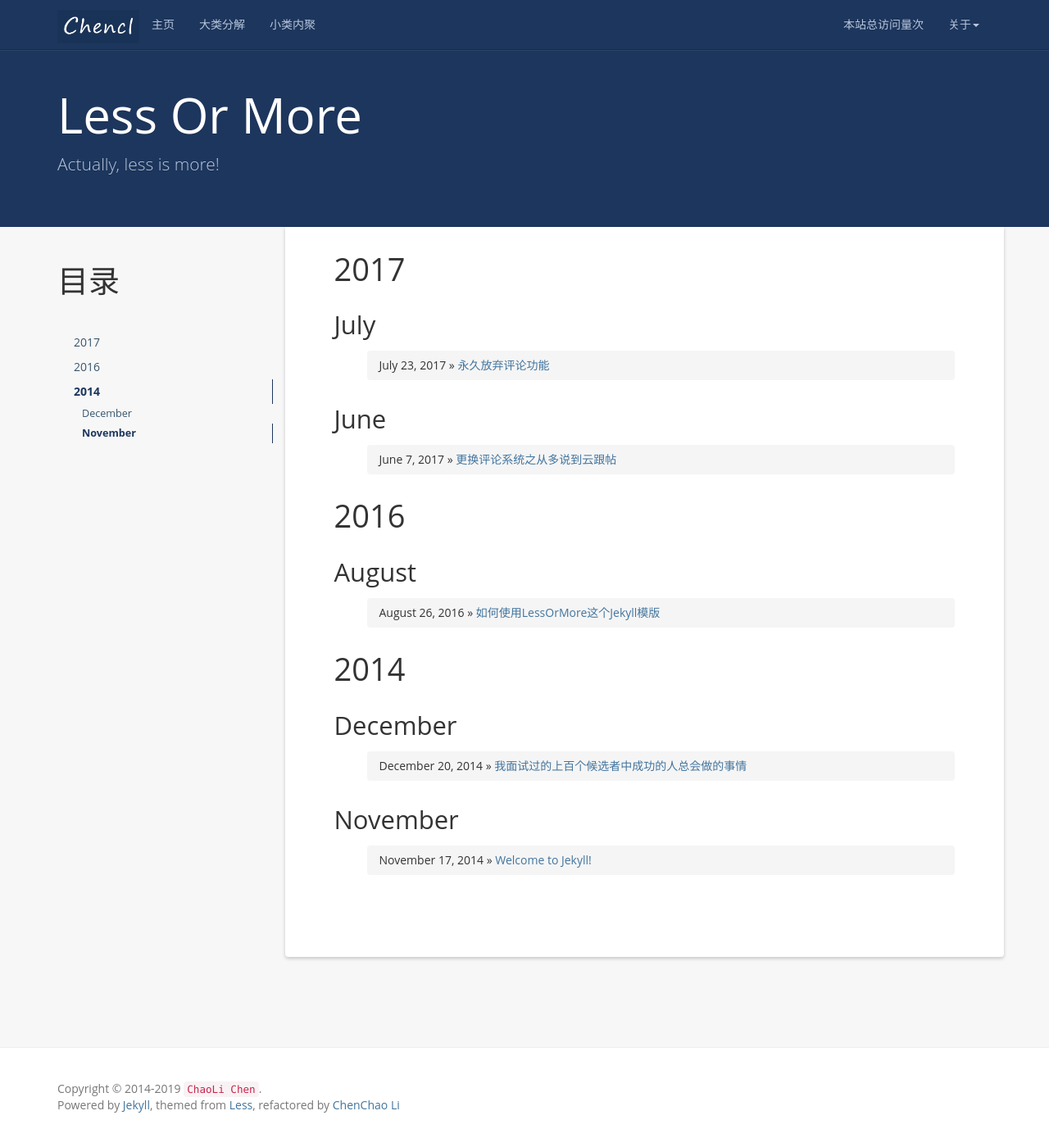
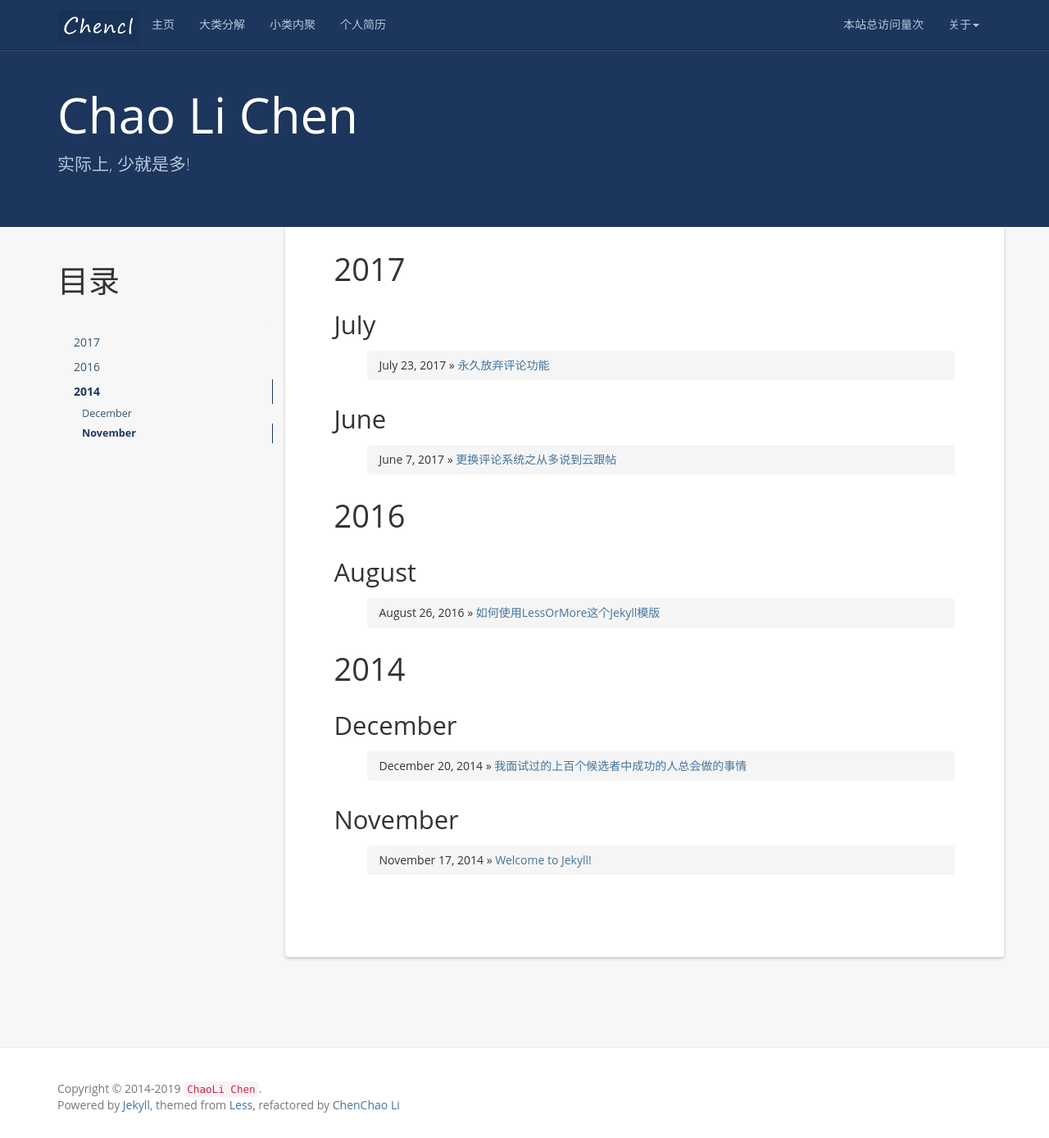
Before and after one commit to CCLCM/chenchaoli.github.io, a Jekyll site: the page built from index.html, in a window 1280 px wide and 1389 px high. Shown: the whole window at 82% size. Built offline with Jekyll 4.4.1, drawn with Linux system fonts in a browser that asks for light colours; nearby versions of some CDN libraries; the list of posts is cut into pages by our own code; comment, search, counter and statistics services are not loaded.

Commit message:
添加简历内容

```diff
--- a/_config.yml
+++ b/_config.yml
@@ -1,12 +1,12 @@
 # Site settings
-name: Less Or More
+name: Chao Li Chen
 email: ccl_cm@163.com
 author: ChaoLi Chen
 url: https://cclcm.github.io/chenchaoli.github.io/
 resume_site: https://cclcm.github.io/chenchaoli.github.io/
 github: https://github.com/CCLCM
 #baseurl: "/LessOrMore"
-description: Actually, less is more!
+description: 实际上, 少就是多!
 meta_description: 生命不止;折腾不休
 motto: 坚持不懈,任重而道远
 banner: 坚持不懈,任重而道远。
--- a/_includes/header.html
+++ b/_includes/header.html
@@ -21,6 +21,9 @@
         <li>
           <a href="{{ '/tag' | prepend: site.baseurl }}">小类内聚</a>
         </li>
+        <li>
+          <a href="{{ '/resume' | prepend: site.baseurl }}">个人简历</a>
+        </li>
       </ul>
       <ul class="nav navbar-nav navbar-right">
         <li>
```
